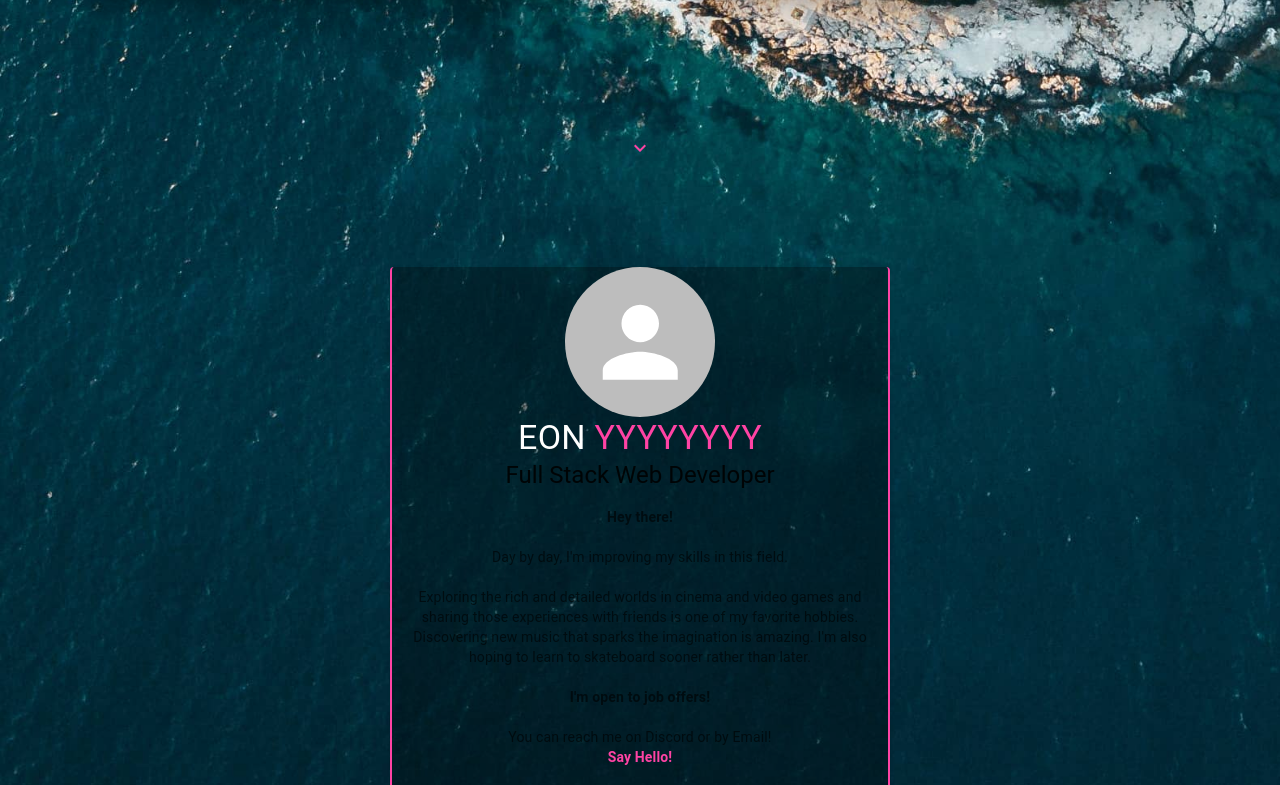
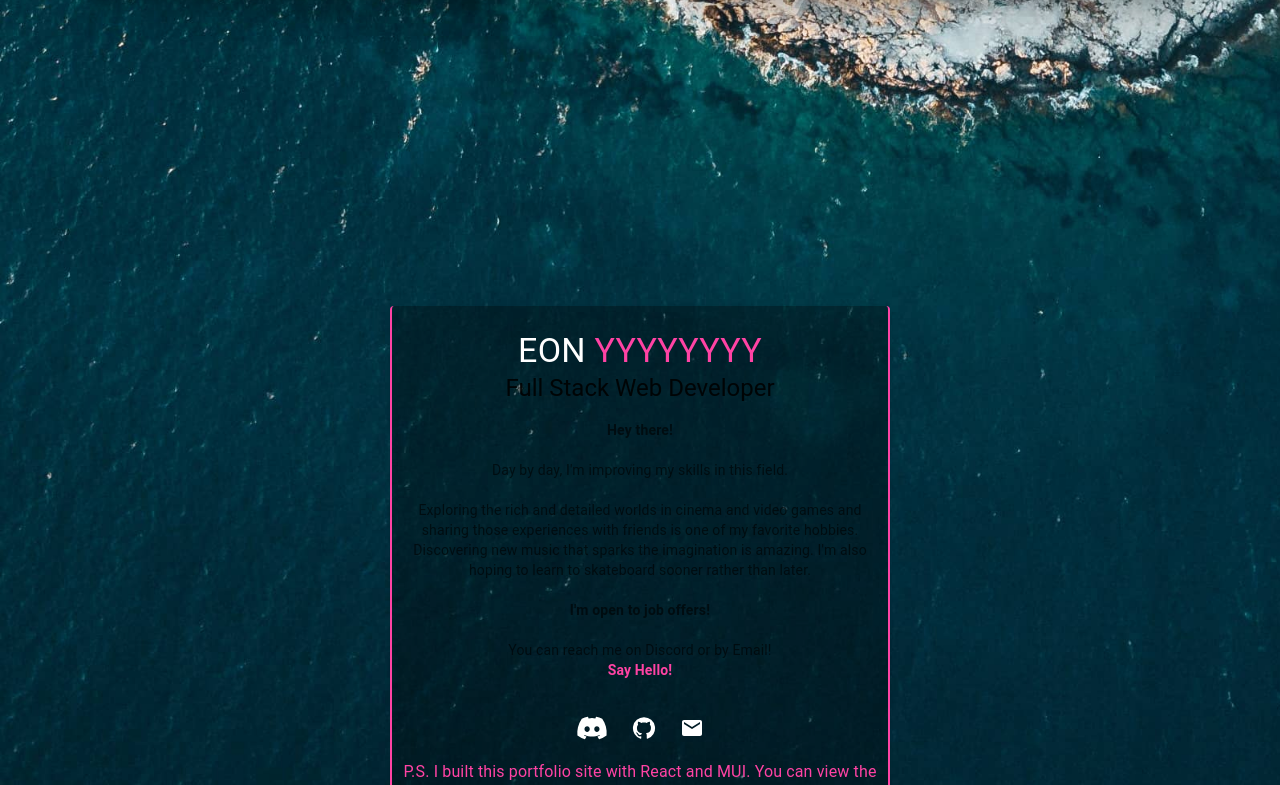
Before and after one commit to EonYY/portfolio, a Next.js app in the folder site/: page / in a window 1280 px wide. Shown: the part 1440-2225 px from the top of the page. Built offline with nearby package versions, Linux system fonts and the light colour scheme.

Commit message:
Add spacing to contact card

```diff
--- a/site/components/Contact.js
+++ b/site/components/Contact.js
@@ -1,10 +1,11 @@
 import { makeStyles } from "@mui/styles"
-import { Card, CardHeader, CardContent, CardActions, IconButton, Avatar, Typography } from "@mui/material";
+import { Card, CardContent, CardActions, IconButton, Typography } from "@mui/material";
 import GitHubIcon from '@mui/icons-material/GitHub';
 import EmailIcon from '@mui/icons-material/Email';
 import { FaDiscord } from 'react-icons/fa';
-import { Collapse } from "@mui/material";
-import { useState, useEffect } from "react";
+
+
+
 
 const useStyles = makeStyles(() => ({
   root: {
@@ -54,16 +55,12 @@ const useStyles = makeStyles(() => ({
 }));
 
 
-export default function Contact({ contact }) {
+export default function Contact() {
   const classes = useStyles();
-  const [checked, setChecked] = useState(false);
-  useEffect(() => {
-      setChecked(true);
-  }, []);
+
 
     return (
         <div className={classes.root}>
-            <Collapse in={checked} { ... (checked ? { timeout: 1000 } : {})}>
                 <Card className={classes.contactCard} sx={{
                     maxWidth: 500,
                     background: 'rgba(0, 0, 0, 0.3)',
@@ -72,18 +69,14 @@ export default function Contact({ contact }) {
                     borderRight: 2,
                     borderColor: '#ff43a4',
                     }}>
-                    <Avatar sx={{
-                        width: 150,
-                        height: 150,
-                        margin: 'auto',
-                        }} />
 
-                    <Typography variant='h4' component='div' className={classes.contactTitle}>
+                    <Typography paddingTop={3} variant='h4' component='div' className={classes.contactTitle}>
                         EON <span className={classes.textThemeColor}>YYYYYYYY</span>
                     </Typography>
                     <Typography variant='h5' component='div' className={classes.contactPosition}>
                         Full Stack Web Developer
                     </Typography>
+
 
                     <CardContent>
                         <Typography variant='body2' color='text.secondary' className={classes.contactSummary}>
@@ -113,7 +106,6 @@ export default function Contact({ contact }) {
                             You can view the repo on my GitHub. :)
                         </Typography>
                 </Card>
-            </Collapse>
         </div>
             )
         }
--- a/site/components/ProjectArea.js
+++ b/site/components/ProjectArea.js
@@ -2,16 +2,27 @@ import { makeStyles } from "@mui/styles"
 import ProjectCard from "./ProjectCard"
 import projects from "../public/ProjectData";
 import useWindowPosition from "../hook/useWindowPosition";
-import { Collapse } from "@mui/material";
-import KeyboardArrowDownIcon from '@mui/icons-material/KeyboardArrowDown';
-import { IconButton } from "@mui/material";
+import { createTheme } from "@mui/material";
 
-const useStyles = makeStyles(() => ({
+const theme = createTheme({
+  breakpoints: {
+    values: {
+      xs: 0,
+      sm: 600,
+      md: 900,
+      lg: 1200,
+      xl: 1536,
+    },
+  },
+});
+
+
+const useStyles = makeStyles((theme) => ({
   root: {
     height: '100vh',
-    display: 'flex',
     justifyContent: 'center',
     alignItems: 'center',
+    display: 'flex',
   },
   container: {
     textAlign: 'center',
@@ -22,8 +33,8 @@ const useStyles = makeStyles(() => ({
   scrollDownIcon: {
     fontSize: '3rem',
     color: '#ff43a4',
-    marginTop: -50,
-},
+
+  },
 }));
 
 
@@ -32,16 +43,9 @@ export default function ProjectArea() {
   const checked = useWindowPosition('header');
 
     return (
-      <>
       <div className={classes.root}>
         <ProjectCard project={projects[1]} checked={checked} />
         <ProjectCard project={projects[0]} checked={checked} />
       </div>
-      <div className={classes.container}>
-        <IconButton>
-            <KeyboardArrowDownIcon className={classes.scrollDownIcon} />
-        </IconButton>
-      </div>
-      </>
     )
   }
--- a/site/package.json
+++ b/site/package.json
@@ -11,8 +11,9 @@
   "dependencies": {
     "@emotion/react": "^11.4.1",
     "@emotion/styled": "^11.3.0",
+    "@mui/core": "^5.0.0-alpha.47",
     "@mui/icons-material": "^5.0.1",
-    "@mui/material": "^5.0.1",
+    "@mui/material": "^5.0.2",
     "@mui/styles": "^5.0.1",
     "next": "11.1.2",
     "react": "17.0.2",
--- a/site/pages/index.js
+++ b/site/pages/index.js
@@ -10,6 +10,9 @@ const useStyles = makeStyles(() => ({
     backgroundImage: "url('/Background.jpg')",
     backgroundRepeat: 'no-repeat',
     backgroundSize: 'cover',
+    overflow: 'auto',
+    justifyContent: "center",
+    alignItems: "center",
   },
 }));
 
--- a/site/styles/globals.css
+++ b/site/styles/globals.css
@@ -2,8 +2,6 @@
 
 html,
 body {
-  padding: 0;
-  margin: 0;
   font-family: 'Nunito', 'Open Sans';
 }
 
@@ -11,7 +9,3 @@ a {
   color: inherit;
   text-decoration: none;
 }
-
-* {
-  box-sizing: border-box;
-}
```
Also changed, not shown: 1 other file (tests, documents, lock files or other folders).
